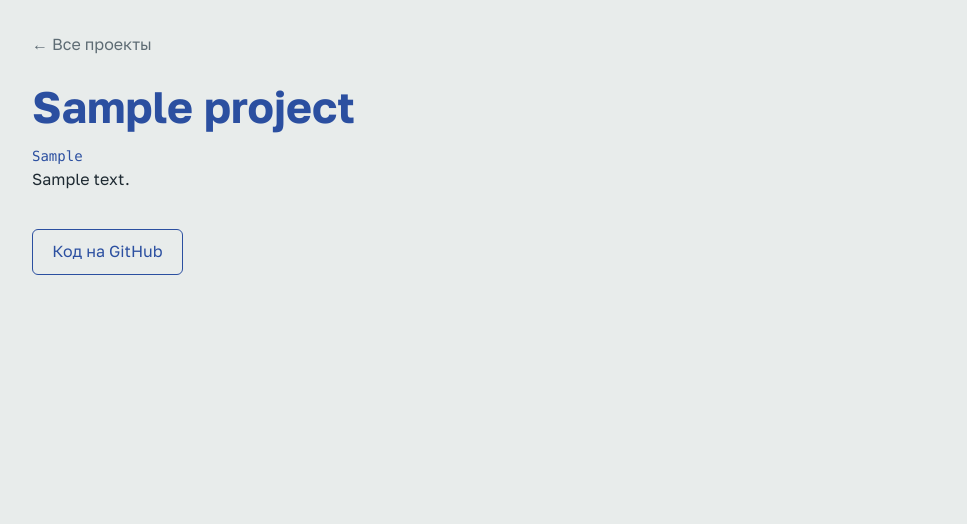
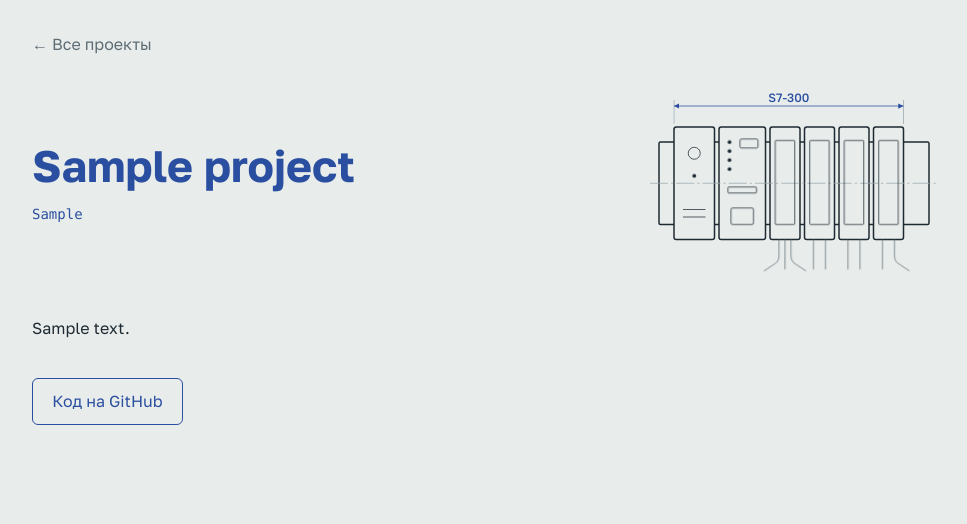
Before and after one commit to KudinovArtemilus/portfolio-django, a Django app: a page that uses templates/projects/detail.html in a window 1280 px wide. Shown: the part 88-612 px from the top of the page, without its empty margins (152-1119 px from the left). Run offline with Django 5.2, Linux system fonts and the light colour scheme; tables that the repository leaves empty hold one stand-in row (values such as "Sample post").

Commit message:
feat: add animated PLC rack drawing to project page

```diff
--- a/projects/models.py
+++ b/projects/models.py
@@ -10,6 +10,14 @@ class Project(models.Model):
     description = models.TextField("Подробное описание")
     stack = models.CharField("Стек", max_length=200)
     github_url = models.URLField("Ссылка на GitHub", blank=True)
+    drawing = models.CharField(
+        "Чертёж",
+        max_length=30,
+        blank=True,
+        choices=[
+            ("plc_rack", "Стойка ПЛК"),
+        ],
+    )
     order = models.PositiveIntegerField("Порядок", default=0)
     is_published = models.BooleanField("Опубликован", default=True)
     created_at = models.DateTimeField("Создан", auto_now_add=True)
--- a/static/css/style.css
+++ b/static/css/style.css
@@ -680,3 +680,58 @@ nav a {
     font-size: 0.875rem;
     margin-bottom: 1.5rem;
 }
+
+.project-head {
+    display: grid;
+    grid-template-columns: 1fr minmax(200px, 300px);
+    gap: 2rem;
+    align-items: center;
+    margin-bottom: 2rem;
+}
+
+.project-drawing {
+    margin: 0;
+    color: var(--text);
+}
+
+.project-drawing svg {
+    display: block;
+    width: 100%;
+    height: auto;
+}
+
+.project-drawing .module {
+    fill: var(--bg);
+}
+
+.project-drawing .wire {
+    stroke: var(--muted);
+}
+
+.project-drawing .extension {
+    stroke: var(--line);
+    stroke-width: 1;
+}
+
+.project-drawing .led {
+    fill: currentColor;
+    opacity: 0;
+    animation: appear 0.4s ease-out 1s forwards;
+}
+
+@media (prefers-reduced-motion: reduce) {
+    .project-drawing .led {
+        animation: none;
+        opacity: 1;
+    }
+}
+
+@media (max-width: 760px) {
+    .project-head {
+        grid-template-columns: 1fr;
+    }
+
+    .project-drawing {
+        max-width: 260px;
+    }
+}
--- /dev/null
+++ b/templates/drawings/plc_rack.html
@@ -0,0 +1,63 @@
+<svg viewBox="0 0 400 270" role="img" aria-labelledby="plc-title">
+    <title id="plc-title">Чертёж стойки контроллера Siemens S7-300</title>
+    <defs>
+        <marker id="arrow-plc" viewBox="0 0 10 10" refX="10" refY="5"
+                markerWidth="7" markerHeight="7" orient="auto-start-reverse">
+            <path d="M0 0 L10 5 L0 10 z" class="arrow-head"/>
+        </marker>
+    </defs>
+
+    <!-- Профильная рейка -->
+    <rect class="wheel-part" x="20" y="80" width="360" height="110" rx="2" pathLength="1"/>
+
+    <!-- Модули: блок питания, процессор, 4 сигнальных -->
+    <rect class="wheel-part module" x="40" y="60" width="54" height="150" rx="3" pathLength="1" style="animation-delay: .15s"/>
+    <rect class="wheel-part module" x="100" y="60" width="62" height="150" rx="3" pathLength="1" style="animation-delay: .25s"/>
+    <rect class="wheel-part module" x="168" y="60" width="40" height="150" rx="3" pathLength="1" style="animation-delay: .35s"/>
+    <rect class="wheel-part module" x="214" y="60" width="40" height="150" rx="3" pathLength="1" style="animation-delay: .45s"/>
+    <rect class="wheel-part module" x="260" y="60" width="40" height="150" rx="3" pathLength="1" style="animation-delay: .55s"/>
+    <rect class="wheel-part module" x="306" y="60" width="40" height="150" rx="3" pathLength="1" style="animation-delay: .65s"/>
+
+    <line class="centerline" x1="8" y1="135" x2="392" y2="135"/>
+
+    <!-- Блок питания -->
+    <circle class="wheel-part wheel-thin" cx="67" cy="95" r="8" pathLength="1" style="animation-delay: .8s"/>
+    <circle class="led" cx="67" cy="125" r="2.5"/>
+    <line class="wheel-part wheel-thin" x1="52" y1="170" x2="82" y2="170" pathLength="1" style="animation-delay: .85s"/>
+    <line class="wheel-part wheel-thin" x1="52" y1="180" x2="82" y2="180" pathLength="1" style="animation-delay: .85s"/>
+
+    <!-- Процессор -->
+    <circle class="led" cx="114" cy="80" r="2.5"/>
+    <circle class="led" cx="114" cy="92" r="2.5"/>
+    <circle class="led" cx="114" cy="104" r="2.5"/>
+    <circle class="led" cx="114" cy="116" r="2.5"/>
+    <rect class="wheel-part wheel-thin" x="128" y="76" width="24" height="12" rx="2" pathLength="1" style="animation-delay: .9s"/>
+    <rect class="wheel-part wheel-thin" x="112" y="140" width="38" height="8" rx="1" pathLength="1" style="animation-delay: .9s"/>
+    <rect class="wheel-part wheel-thin" x="116" y="168" width="30" height="22" rx="2" pathLength="1" style="animation-delay: .9s"/>
+
+    <!-- Полоски маркировки сигнальных модулей -->
+    <rect class="wheel-part wheel-thin" x="175" y="78" width="26" height="112" rx="1" pathLength="1" style="animation-delay: .95s"/>
+    <rect class="wheel-part wheel-thin" x="221" y="78" width="26" height="112" rx="1" pathLength="1" style="animation-delay: 1s"/>
+    <rect class="wheel-part wheel-thin" x="267" y="78" width="26" height="112" rx="1" pathLength="1" style="animation-delay: 1.05s"/>
+    <rect class="wheel-part wheel-thin" x="313" y="78" width="26" height="112" rx="1" pathLength="1" style="animation-delay: 1.1s"/>
+
+    <!-- Провода -->
+    <path class="wheel-part wheel-thin wire" d="M180 210 V232 Q180 240 172 244 L160 252" pathLength="1" style="animation-delay: 1.2s"/>
+    <path class="wheel-part wheel-thin wire" d="M188 210 V250" pathLength="1" style="animation-delay: 1.2s"/>
+    <path class="wheel-part wheel-thin wire" d="M196 210 V232 Q196 240 204 244 L216 252" pathLength="1" style="animation-delay: 1.2s"/>
+    <path class="wheel-part wheel-thin wire" d="M226 210 V250" pathLength="1" style="animation-delay: 1.25s"/>
+    <path class="wheel-part wheel-thin wire" d="M242 210 V250" pathLength="1" style="animation-delay: 1.25s"/>
+    <path class="wheel-part wheel-thin wire" d="M272 210 V250" pathLength="1" style="animation-delay: 1.3s"/>
+    <path class="wheel-part wheel-thin wire" d="M288 210 V250" pathLength="1" style="animation-delay: 1.3s"/>
+    <path class="wheel-part wheel-thin wire" d="M318 210 V250" pathLength="1" style="animation-delay: 1.35s"/>
+    <path class="wheel-part wheel-thin wire" d="M334 210 V232 Q334 240 342 244 L354 252" pathLength="1" style="animation-delay: 1.35s"/>
+
+    <!-- Размер -->
+    <g class="dimension-group">
+        <line class="extension" x1="40" y1="56" x2="40" y2="24"/>
+        <line class="extension" x1="346" y1="56" x2="346" y2="24"/>
+        <line class="dimension" x1="40" y1="32" x2="346" y2="32"
+              marker-start="url(#arrow-plc)" marker-end="url(#arrow-plc)"/>
+        <text class="dimension-text" x="193" y="26" text-anchor="middle">S7-300</text>
+    </g>
+</svg>
--- a/templates/projects/detail.html
+++ b/templates/projects/detail.html
@@ -9,8 +9,20 @@
     <a href="{% url 'projects:list' %}" class="back">← Все проекты</a>
 
     <article class="project-detail">
-        <h1>{{ project.title }}</h1>
-        <p class="stack">{{ project.stack }}</p>
+        <div class="project-head">
+            <div>
+                <h1>{{ project.title }}</h1>
+                <p class="stack">{{ project.stack }}</p>
+            </div>
+
+            {% if project.drawing %}
+                <figure class="project-drawing">
+                    {% with "drawings/"|add:project.drawing|add:".html" as drawing_template %}
+                        {% include drawing_template %}
+                    {% endwith %}
+                </figure>
+            {% endif %}
+        </div>
 
         <div class="article-body">
             {{ project.description_html }}
```
Also changed, not shown: projects/migrations/0002_project_drawing.py (added).
